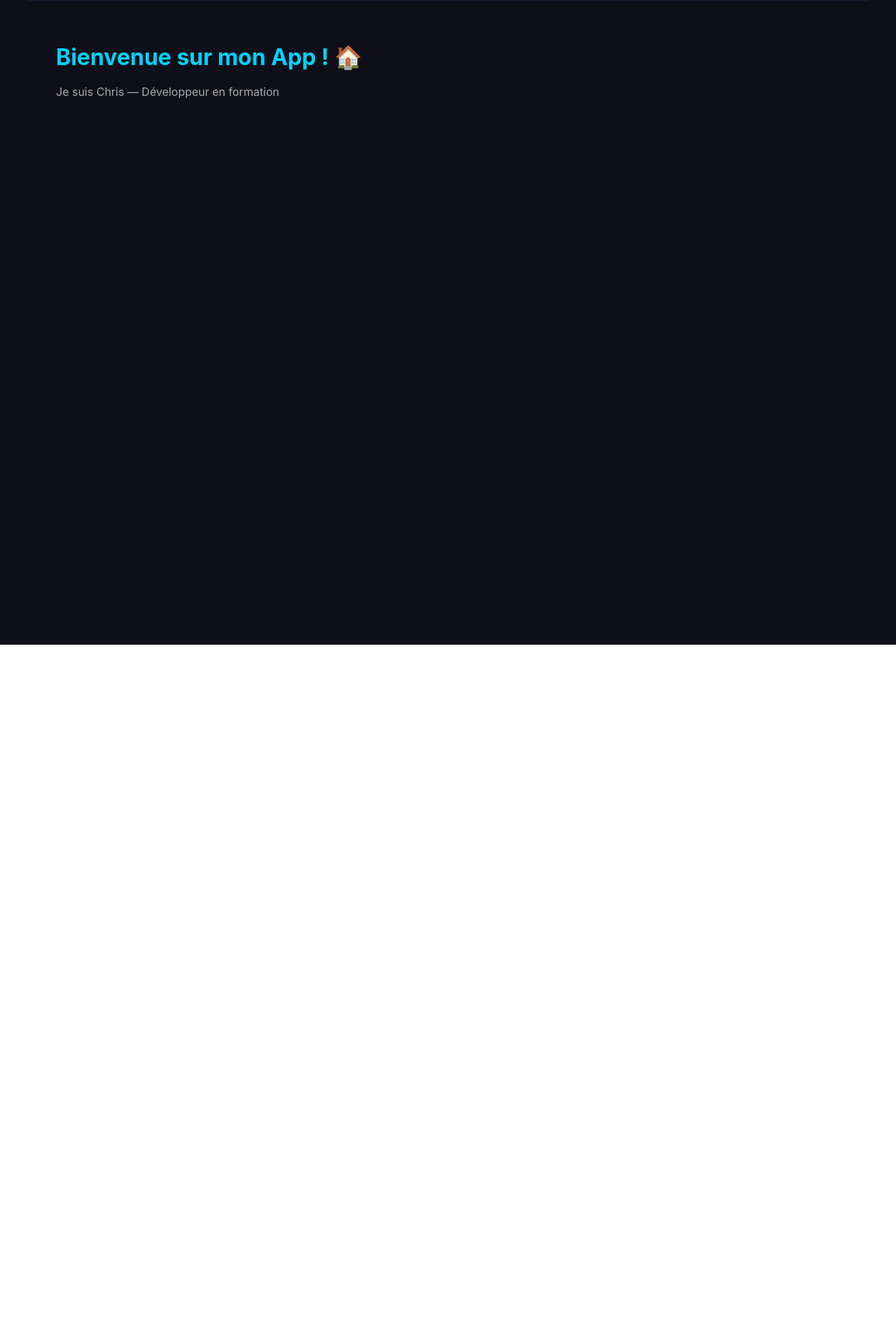
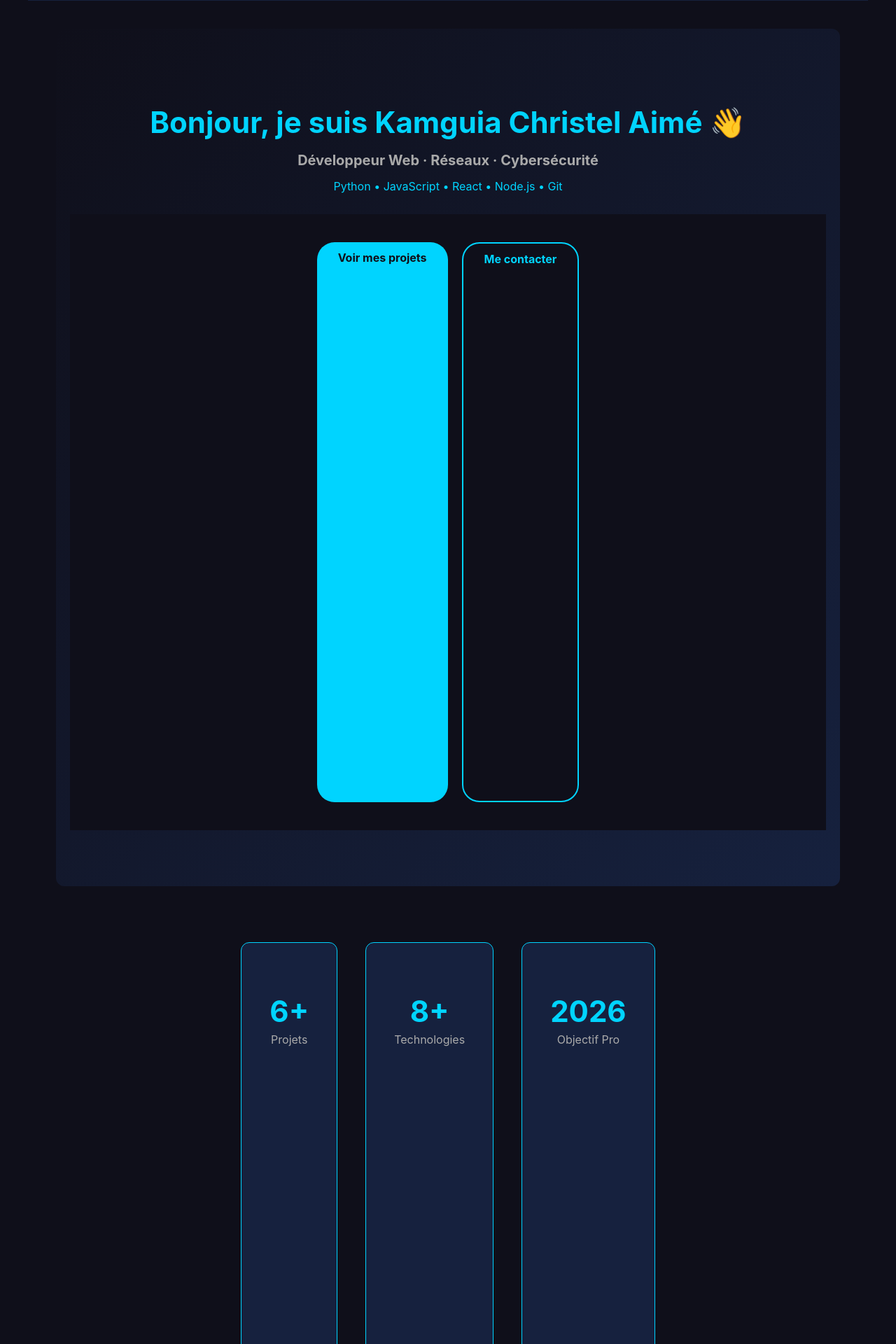
Before and after one commit to chris-dev47/react-projects, a React (Create React App) app: page / in a window 1280 px wide. Shown: the part 100-2020 px from the top of the page at 70% size. Before the commit the page ends 1021 px from the top, so only its background shows below. Built offline with nearby package versions, Linux system fonts and the light colour scheme.

Commit message:
Page Accueil améliorée avec hero et stats

```diff
--- a/src/App.css
+++ b/src/App.css
@@ -81,3 +81,93 @@ p {
 .btn-github:hover {
   color: white;
 }
+.hero {
+  text-align: center;
+  padding: 80px 20px;
+  background: linear-gradient(135deg, #0f0f1a, #16213e);
+  border-radius: 12px;
+  margin-bottom: 40px;
+}
+
+.hero h1 {
+  font-size: 42px;
+  margin-bottom: 15px;
+}
+
+.hero h1 span {
+  color: #00d4ff;
+}
+
+.hero h2 {
+  font-size: 20px;
+  color: #aaaaaa;
+  margin-bottom: 15px;
+}
+
+.hero p {
+  font-size: 16px;
+  color: #00d4ff;
+  margin-bottom: 30px;
+}
+
+.hero-buttons {
+  display: flex;
+  gap: 20px;
+  justify-content: center;
+  flex-wrap: wrap;
+}
+
+.btn-primary {
+  background-color: #00d4ff;
+  color: #0f0f1a;
+  padding: 12px 30px;
+  border-radius: 25px;
+  text-decoration: none;
+  font-weight: bold;
+}
+
+.btn-primary:hover {
+  background-color: white;
+}
+
+.btn-secondary {
+  background-color: transparent;
+  color: #00d4ff;
+  padding: 12px 30px;
+  border-radius: 25px;
+  text-decoration: none;
+  font-weight: bold;
+  border: 2px solid #00d4ff;
+}
+
+.btn-secondary:hover {
+  background-color: #00d4ff;
+  color: #0f0f1a;
+}
+
+.stats {
+  display: flex;
+  justify-content: center;
+  gap: 40px;
+  flex-wrap: wrap;
+  margin-top: 20px;
+}
+
+.stat {
+  background-color: #16213e;
+  border: 1px solid #00d4ff;
+  padding: 30px 40px;
+  border-radius: 12px;
+  text-align: center;
+}
+
+.stat h3 {
+  font-size: 42px;
+  color: #00d4ff;
+  margin-bottom: 5px;
+}
+
+.stat p {
+  color: #aaaaaa;
+  font-size: 16px;
+}
--- a/src/pages/Accueil.js
+++ b/src/pages/Accueil.js
@@ -1,8 +1,30 @@
 function Accueil() {
   return (
     <div>
-      <h1>Bienvenue sur mon App ! 🏠</h1>
-      <p>Je suis Chris — Développeur en formation</p>
+      <div className="hero">
+        <h1>Bonjour, je suis <span>Kamguia Christel Aimé</span> 👋</h1>
+        <h2>Développeur Web · Réseaux · Cybersécurité</h2>
+        <p>Python • JavaScript • React • Node.js • Git</p>
+        <div className="hero-buttons">
+          <a href="/projets" className="btn-primary">Voir mes projets</a>
+          <a href="/contact" className="btn-secondary">Me contacter</a>
+        </div>
+      </div>
+
+      <div className="stats">
+        <div className="stat">
+          <h3>6+</h3>
+          <p>Projets</p>
+        </div>
+        <div className="stat">
+          <h3>8+</h3>
+          <p>Technologies</p>
+        </div>
+        <div className="stat">
+          <h3>2026</h3>
+          <p>Objectif Pro</p>
+        </div>
+      </div>
     </div>
   )
 }
```
